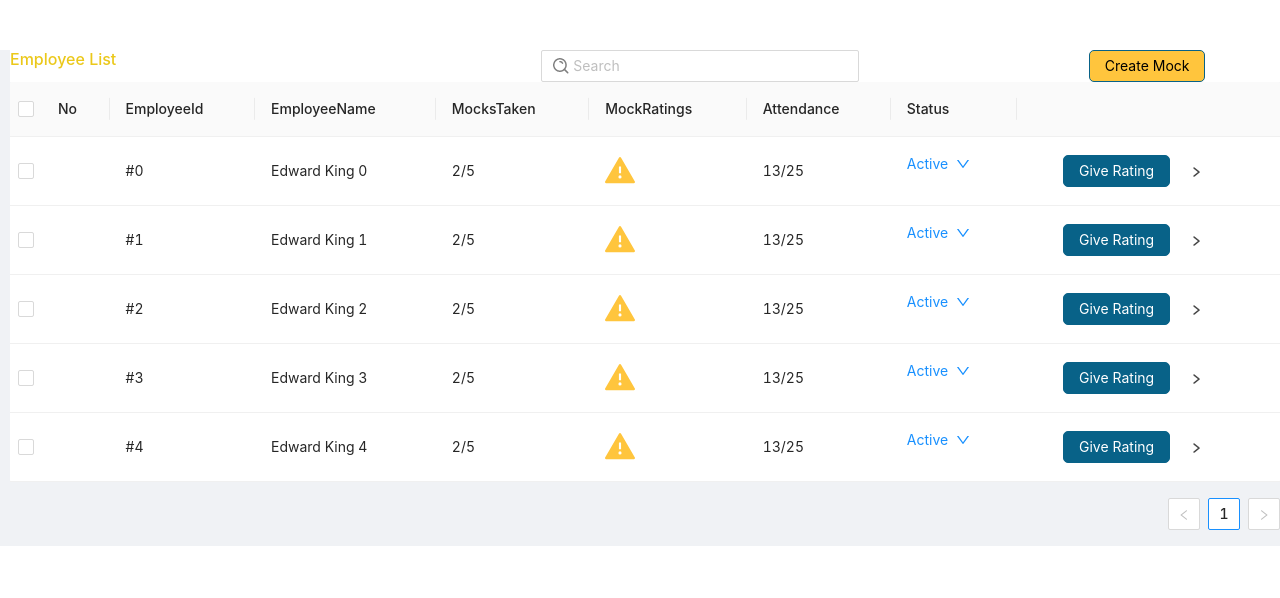
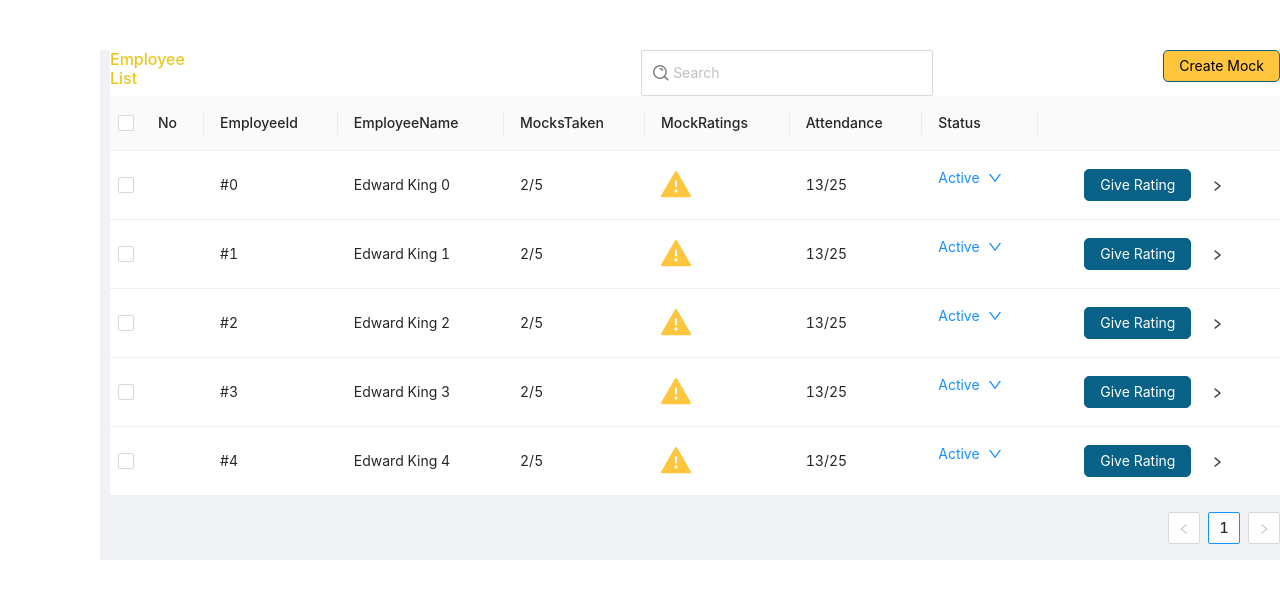
Before and after one commit to Ramyashree-SR/LMS_Front-End, a React (Create React App) app: page /employee in a window 1280 px wide. Shown: the top 598 px of the page. Built offline with nearby package versions, Linux system fonts and the light colour scheme.

Commit message:
updated some data again

```diff
--- a/src/App.js
+++ b/src/App.js
@@ -36,7 +36,7 @@ function App() {
         <Route path="/admin/*"  element={<AdminPage/>}/>
         <Route path="/mentor/*"  element={<MentorList/>}/>
         <Route path="/employeedetails/*"  element={<EmployeRegister/>}/>
-        <Route path="/employee/*"  element={<EmployeeList/>}/>
+        <Route path="/employee"  element={<EmployeeList/>}/>
         <Route path="/studentdata"  element={<Data/>}/>
       </Routes>
 
--- a/src/components/mentor/BatchList.js
+++ b/src/components/mentor/BatchList.js
@@ -9,6 +9,7 @@ import Attendence from "./Attendence";
 import "./batchlist.css"
 import { Route, Routes, useNavigate } from "react-router-dom";
 import EmployeeList from './EmployeeList';
+import BreadCrumbs from './../BreadCrumbs';
 
 function BatchList() {
 
@@ -204,6 +205,7 @@ function BatchList() {
 
     return (
       <div style={{marginTop:"50px"}}>
+
         <Layout style={{ marginLeft: "10px", marginBottom: "1px", }}>
           <div
             style={{
@@ -282,9 +284,9 @@ function BatchList() {
           /> */}
             {/* </Modal> */}
 
-            <Routes>
+            {/* <Routes>
                 <Route path='/employee' element={<EmployeeList />}/>
-            </Routes>
+            </Routes> */}
           </Content>
         </Layout>
         <Attendence lgShow={lgShow} handleClose={handleClose} />
--- a/src/components/mentor/EmployeeList.js
+++ b/src/components/mentor/EmployeeList.js
@@ -13,6 +13,7 @@ import GiveRatingModel from "./GiveRating";
 import FloatingLabel from "react-bootstrap/FloatingLabel";
 import GiveRating from "./GiveRating";
 import Data from "../Data";
+import BreadCrumbs from "../BreadCrumbs";
 // import { Form }from 'react-bootstrap';
 // import { Modal} from 'react-bootstrap';
 
@@ -255,7 +256,8 @@ function EmployeeList() {
 
   return (
     <div style={{marginTop:"50px"}}>
-      <Layout>
+      <Layout style={{marginLeft:"100px"}}>
+      <Content>
         <div
           style={{
             backgroundColor: "#FFFFFF",
@@ -316,7 +318,7 @@ function EmployeeList() {
           </Modal>
         </div>
 
-        <Content>
+
           <Table
             rowSelection={rowSelection}
             columns={columns}
@@ -329,8 +331,9 @@ function EmployeeList() {
           <Routes>
             <Route path='/studentdata' element={<Data/>}/>
           </Routes>
+
+        <GiveRating lgShow={lgShow} handleClose={handleLgClose}/>
         </Content>
-        <GiveRating lgShow={lgShow} handleClose={handleLgClose}/>
       </Layout>
     </div>
   );
```
